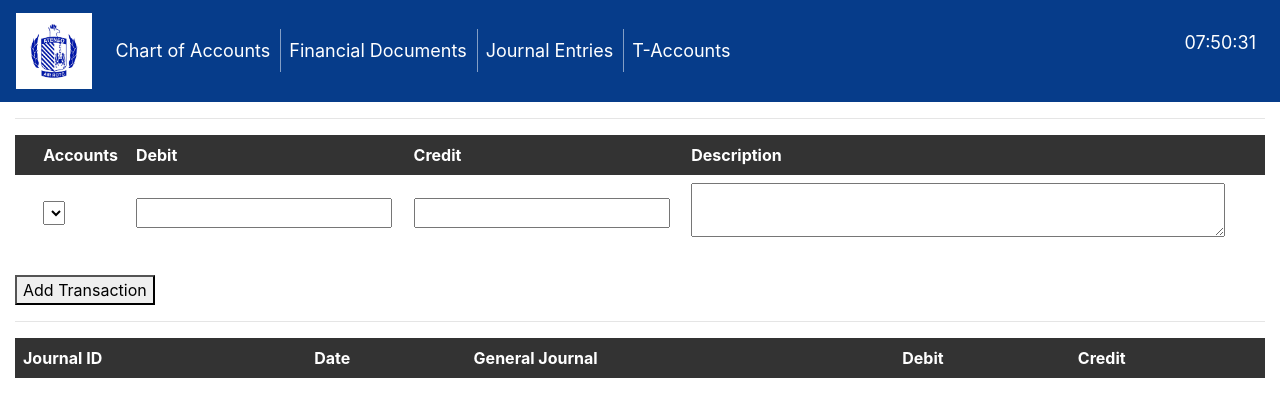
After one commit to SageDesi/AROTC-AIS, a Django app: page /JournalEntry/ in a window 1280 px wide. The commit adds this page. Shown: the top 417 px of the page. Run offline with Django 4.2, Linux system fonts and the light colour scheme; lists and menus that the app fills with data are empty; some libraries are stand-ins or nearby versions.

Commit message:
Initialized Journal Entry template, models, and views

```diff
--- a/AROTCAIS/CFO/templates/CFO/ChartOfAccounts.html
+++ b/AROTCAIS/CFO/templates/CFO/ChartOfAccounts.html
@@ -8,6 +8,7 @@
 {% block content %}
 <hr>
 <!-- /* --------------------------------Input Accounts --------------------------------*/ -->
+<h1>Input New Account</h1>
 <form method="POST" action="">
 {% csrf_token %}
 <table>
@@ -56,6 +57,7 @@
 
 
 <!-- /* --------------------------------Chart of Accounts Display --------------------------------*/ -->
+<h1>Accounts</h1>
 <table>
     <thead>
         <th>COA ID</th>
--- a/AROTCAIS/CFO/templates/CFO/Index.html
+++ b/AROTCAIS/CFO/templates/CFO/Index.html
@@ -70,13 +70,16 @@
     <div class="collapse navbar-collapse" id="navbarNav">
       <ul class="navbar-nav">
         <li class="nav-item">
-          <a class="nav-link" href="">Chart of Accounts</a>
+          <a class="nav-link" href="{% url 'ChartOfAccounts' %}">Chart of Accounts</a>
         </li>
         <li class="nav-item">
           <a class="nav-link" href="">Financial Documents</a>
         </li>
         <li class="nav-item">
-          <a class="nav-link" href="">New Transaction</a>
+          <a class="nav-link" href="{% url 'JournalEntry' %}">Journal Entries</a>
+        </li>
+        <li class="nav-item">
+          <a class="nav-link" href="">T-Accounts</a>
         </li>
       </ul>
       <ul class="navbar-nav ml-auto">
--- /dev/null
+++ b/AROTCAIS/CFO/templates/CFO/JournalEntry.html
@@ -0,0 +1,77 @@
+{% extends 'CFO/Index.html' %}
+{% load static %}
+
+{% block title %}
+<title>Chart of Accounts</title>
+{% endblock %}
+
+{% block content %}
+<hr>
+<!-- /* --------------------------------Input Accounts --------------------------------*/ -->
+<form method="POST" action="">
+{% csrf_token %}
+<table>
+    <thead>
+        <tr>
+            <th>&nbsp;</th>
+            <th>Accounts</th>
+            <th>Debit</th>
+            <th>Credit</th>
+            <th>Description</th>
+            <th>&nbsp;</th>
+        </tr>
+    </thead>
+    <tbody>
+        <tr>
+            <td></td>
+            <td>
+                <select name="" id="">
+
+                </select>
+            </td>
+            <td><input type="text"></td>
+            <td><input type="text"></td>
+            <td><textarea name="" id="" cols="50" rows="2"></textarea></td>
+            <td></td>
+        </tr>
+        <tr>
+
+        </tr>
+        <tr>
+
+        </tr>
+        <tr>
+
+        </tr>
+    </tbody>
+</table>
+<br>
+<button type="submit">Add Transaction</button>
+<hr>
+</form>
+<!-- /* --------------------------------Input Accounts --------------------------------*/ -->
+
+
+
+<!-- /* --------------------------------Journal Entries Display --------------------------------*/ -->
+<table>
+    <thead>
+        <th>Journal ID</th>
+        <th>Date</th>
+        <th>General Journal</th>
+        <th>Debit</th>
+        <th>Credit</th>
+    </thead>
+
+    <tbody>
+        <!-- {% for x in Account %}
+        <td>{{x.concatenated_id}}</td>
+        <td>{{x.AccountName}}</td>
+        <td>{{x.To_Increase}}</td>
+        <td>{{x.AccountCategory}}</td>
+        <td>{{x.AccountDescription}}</td>
+        {% endfor %} -->
+    </tbody>
+</table>
+<!-- /* --------------------------------Journal Entries Display --------------------------------*/ -->
+{% endblock %}
--- a/AROTCAIS/CFO/urls.py
+++ b/AROTCAIS/CFO/urls.py
@@ -6,5 +6,6 @@ urlpatterns = [
     path('login/', CustomLoginView.as_view(), name='login'),
     # path('logout/', LogoutView.as_view(next_page='login'), name='logout'),
     path('register/', RegisterPage.as_view(), name='register'),
-    path('ChartOfAccounts/', views.ChartOfAccounts, name='ChartOfAccounts')
+    path('ChartOfAccounts/', views.ChartOfAccounts, name='ChartOfAccounts'),
+    path('JournalEntry/', views.JournalEntry, name='JournalEntry')
 ]
--- a/AROTCAIS/CFO/views.py
+++ b/AROTCAIS/CFO/views.py
@@ -58,3 +58,6 @@ def ChartOfAccounts(request):
         Acc = COA(SuperID=AccCatVal, SubID=SubID, AccountName=AccName, AccountCategory=AccCat, To_Increase=To_Increase, AccountDescription=AccDescription)
         Acc.save()
     return render(request, "CFO/ChartOfAccounts.html", {'Account':Account})
+
+def JournalEntry(request):
+    return render(request, "CFO/JournalEntry.html")
```
Also changed, not shown: AROTCAIS/CFO/models.py (+12 -0 lines), AROTCAIS/CFO/migrations/0006_journalentry.py (added), AROTCAIS/CFO/migrations/0007_journalentry_dateinputted_journalentry_daterealized_and_more.py (added), AROTCAIS/db.sqlite3.
